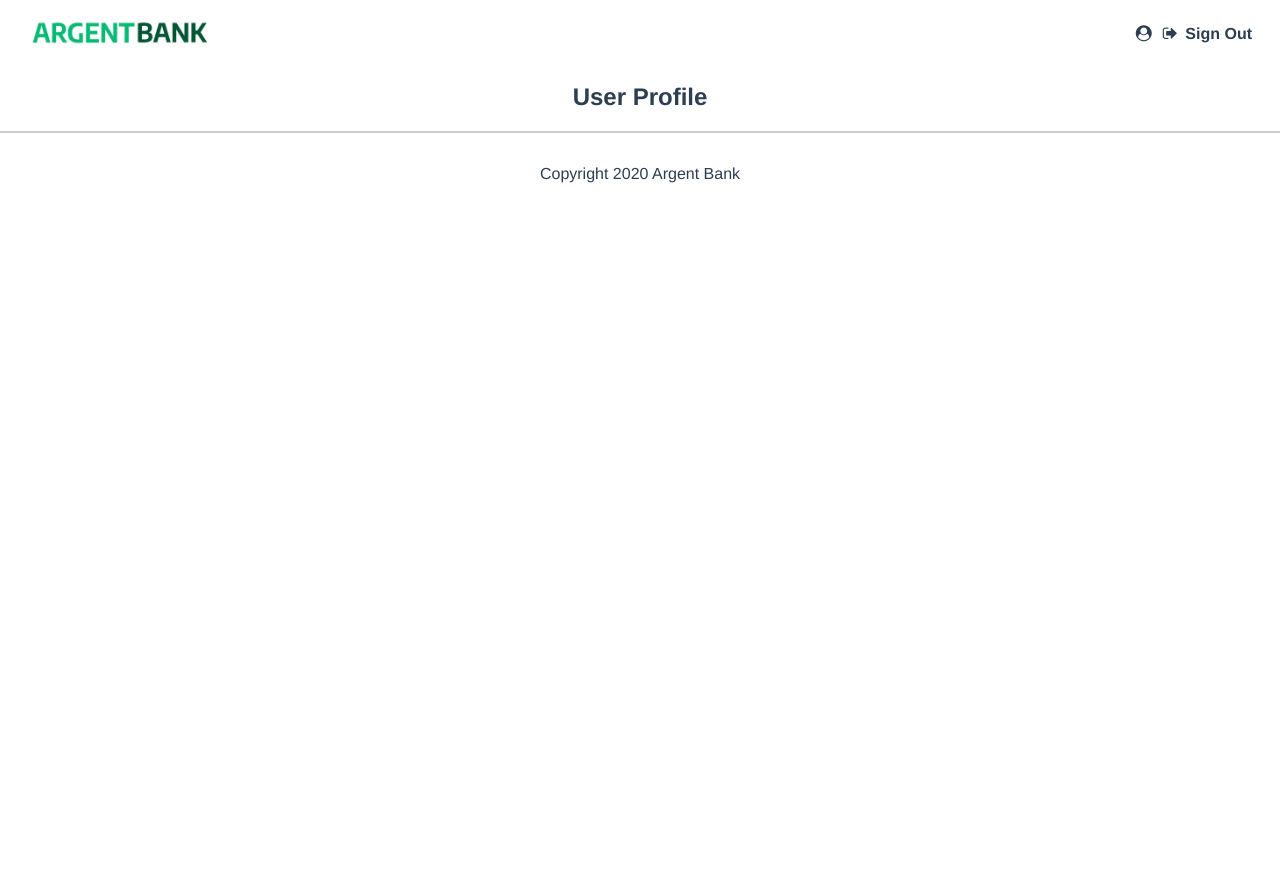
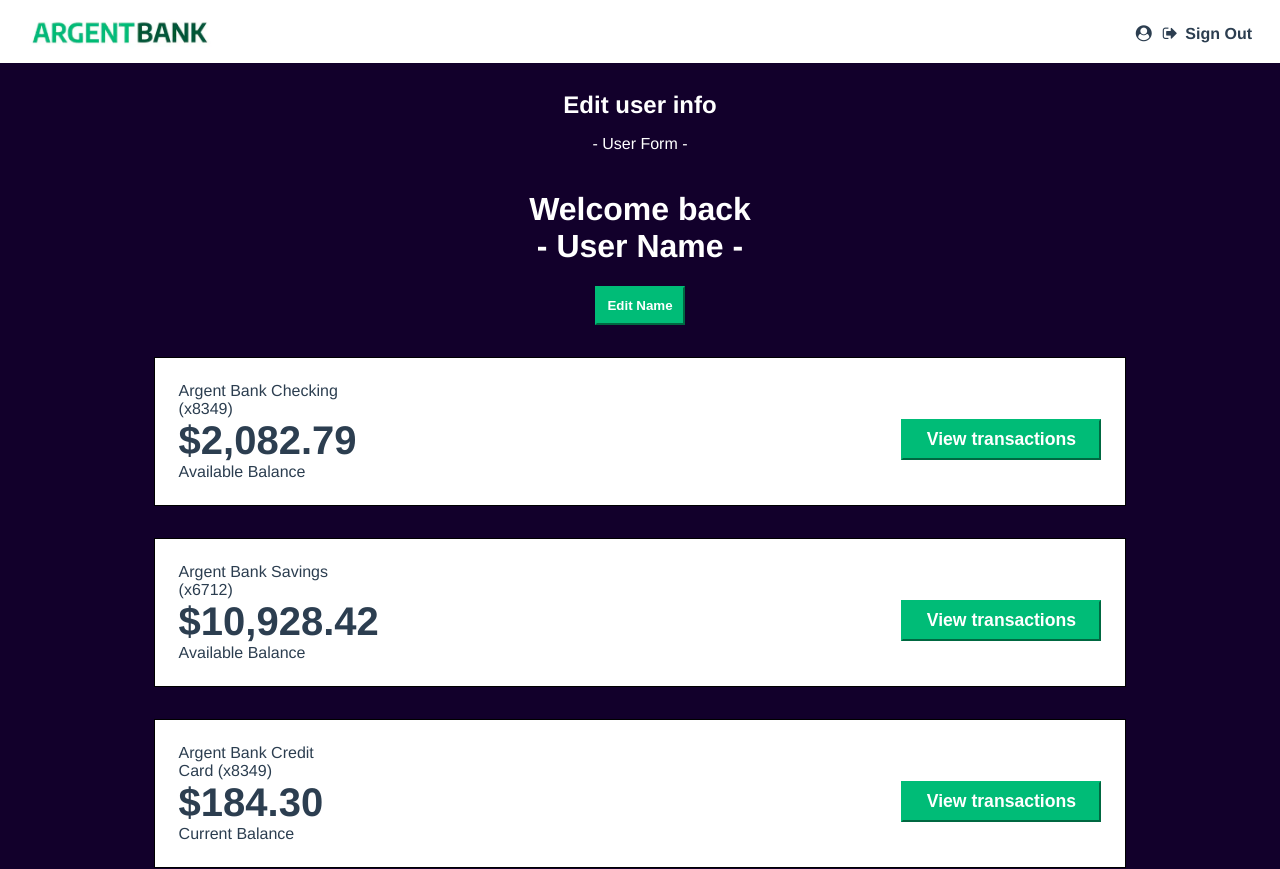
Before and after one commit to CedVeraud/oc-projet10-argentbank-frontend, a React (Vite) app: page /profile in a window 1280 px wide. Shown: the top 869 px of the page. Before the commit the page ends 800 px from the top, so only its background shows below. Built offline with nearby package versions, Linux system fonts and the light colour scheme; sample sign-in values are in the browser's storage.

Commit message:
Correction de l'erreur de requête API : "GET" profile + mise en place de la page profile avec mockup du contenu dynamique (transactions.json)

```diff
--- /dev/null
+++ b/src/components/transactions/transactioncard.jsx
@@ -0,0 +1,24 @@
+import Styles from "./transactioncard.module.scss";
+
+function TransactionCard({ transactions }) {
+  return (
+    <div>
+      {transactions.map((transaction, index) => (
+        <section key={index} className={Styles.account}>
+          <div className={Styles.account_wrapper}>
+            <h3 className={Styles.account_title}>{transaction.title}</h3>
+            <p className={Styles.account_amount}>{transaction.solde}</p>
+            <p className={Styles.account_description}>
+              {transaction.description}
+            </p>
+          </div>
+          <div className={Styles.account_wrapper & Styles.cta}>
+            <button className={Styles.transaction_button}>{transaction.text}</button>
+          </div>
+        </section>
+      ))}
+    </div>
+  );
+}
+
+export default TransactionCard;
--- /dev/null
+++ b/src/components/transactions/transactioncard.module.scss
@@ -0,0 +1,64 @@
+@use '../../assets/style/variables';
+
+.account {
+  display: flex;
+  justify-content: space-between;
+  align-items: center;
+  border: 1px solid black;
+  background-color: #fff;
+  width: 80%;
+  margin: 0 auto;
+  flex-direction: column;
+  padding: 1.5rem;
+  box-sizing: border-box;
+  text-align: left;
+  margin-bottom: 2rem;
+
+  @include variables.respond-to('desktop') {
+    flex-direction: row;
+  }
+
+  &_wrapper {
+    width: 100%;
+    flex: 0;
+
+    .cta{
+      @include variables.respond-to('desktop') {
+        flex: 0;
+      }
+    }
+  }
+
+  &_title {
+    margin: 0;
+    padding: 0;
+    font-size: 1rem;
+    font-weight: normal;
+  }
+
+  &_amount {
+    margin: 0;
+    font-size: 2.5rem;
+    font-weight: bold;
+  }
+
+  &_description {
+    margin: 0;
+  }
+}
+
+.transaction_button {
+  display: block;
+  width: 100%;
+  padding: 8px;
+  font-size: 1.1rem;
+  font-weight: bold;
+  margin-top: 1rem;
+  border-color: variables.$secondary-color;
+  background-color: variables.$secondary-color;
+  color: #fff;
+
+  @include variables.respond-to('desktop') {
+    width: 200px;
+  }
+}
--- /dev/null
+++ b/src/data/transactions.json
@@ -0,0 +1,20 @@
+[
+  {
+    "title": "Argent Bank Checking (x8349)",
+    "solde": "$2,082.79",
+    "description": "Available Balance",
+    "text": "View transactions"
+  },
+  {
+    "title": "Argent Bank Savings (x6712)",
+    "solde": "$10,928.42",
+    "description": "Available Balance",
+    "text": "View transactions"
+  },
+  {
+    "title": "Argent Bank Credit Card (x8349)",
+    "solde": "$184.30",
+    "description": "Current Balance",
+    "text": "View transactions"
+  }
+]
--- a/src/pages/login/login.jsx
+++ b/src/pages/login/login.jsx
@@ -4,7 +4,7 @@
 
 function Login() {
   return (
-    <main className={Styles.loginpage}>
+    <main className={Styles.login_page}>
       <section className={Styles.signin_content}>
         <div className={Styles.signin_icon}>
           <i className={"fa fa-user-circle"}></i>
--- a/src/pages/login/login.module.scss
+++ b/src/pages/login/login.module.scss
@@ -1,6 +1,6 @@
 @use '../../assets/style/variables';
 
-.loginpage {
+.login_page {
   background-color: variables.$bg-dark;
   padding: .5rem 2rem 10rem;
 }
--- a/src/pages/profile/profile.jsx
+++ b/src/pages/profile/profile.jsx
@@ -1,11 +1,32 @@
+import TransactionsData from "../../data/transactions.json";
+import TransactionCard from "../../components/transactions/transactioncard";
+
 import Styles from "./profile.module.scss";
 
 function Profile() {
+  const transactions = TransactionsData;
+
   return (
-    <section className={Styles.profile}>
-      <h1>User Profile</h1>
-    </section>
-  );
+    <main className={Styles.user_page}>
+      <div className={Styles.header}>
+        <div className={Styles.edit_container}>
+          <h2>Edit user info</h2>
+          <p> - User Form - </p>
+        </div>
+
+        <h1>
+          Welcome back
+          <br />
+          - User Name -
+        </h1>
+        <button className={Styles.edit_button}>
+          Edit Name
+        </button>
+
+      </div>
+      <TransactionCard transactions={transactions} />
+    </main>
+  )
 }
 
-export default Profile
+export default Profile;
--- a/src/pages/profile/profile.module.scss
+++ b/src/pages/profile/profile.module.scss
@@ -0,0 +1,33 @@
+@use '../../assets/style/variables';
+
+.user_page{
+  background-color: variables.$bg-dark;
+  padding: .5rem 2rem 10rem;
+}
+
+.header {
+  color: #fff;
+  margin-bottom: 2rem;
+}
+
+.edit{
+  &_button {
+    border-color: variables.$secondary-color;
+    background-color: variables.$secondary-color;
+    color: #fff;
+    font-weight: bold;
+    padding: 10px;
+  }
+
+  &_container{
+    display: flex;
+    justify-content: center;
+    align-items: center;
+    flex-direction: column;
+    max-width: 100%;
+
+    h2{
+        margin-bottom: 0;
+    }
+  }
+}
--- a/src/redux/login/authActions.jsx
+++ b/src/redux/login/authActions.jsx
@@ -26,7 +26,7 @@
 
   try {
     const data = await apiFetch("http://localhost:3001/api/v1/user/profile", {
-      method: "POST",
+      method: "GET",
     }, token);
 
     dispatch(
```
